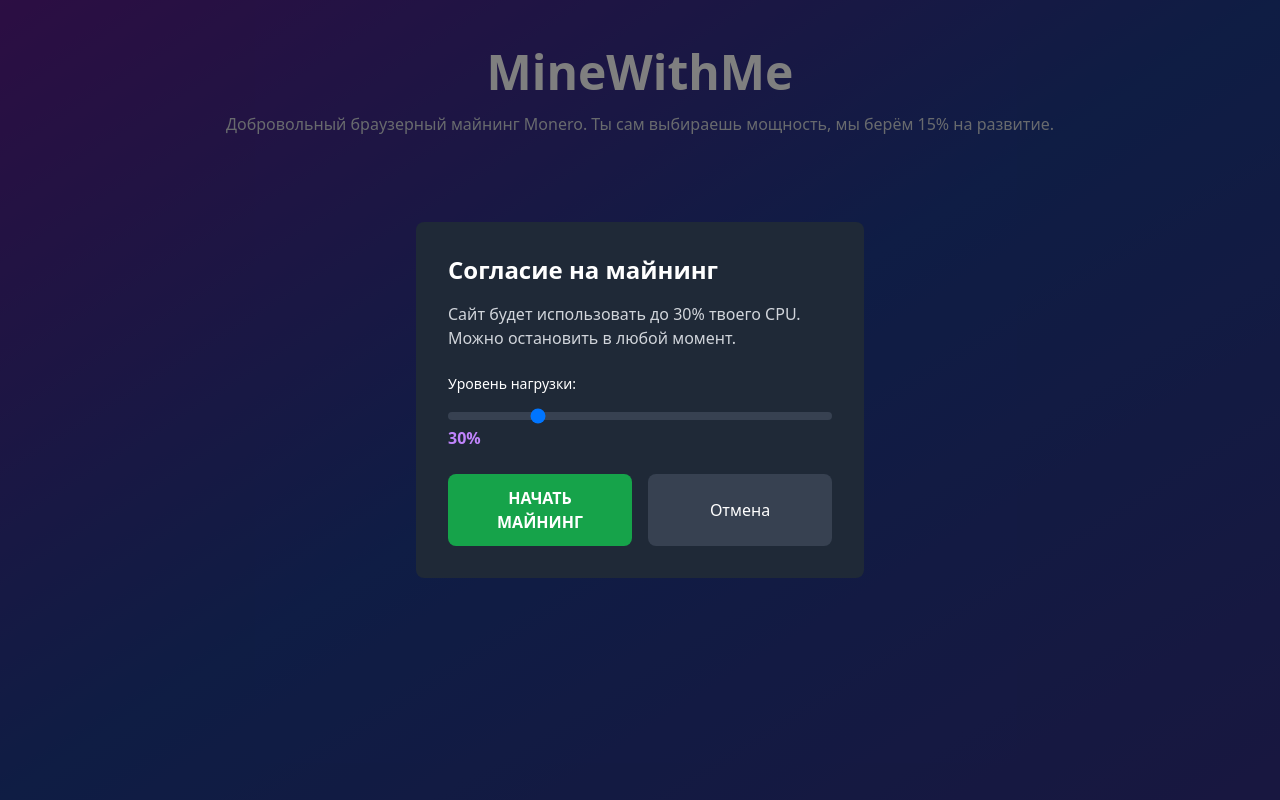
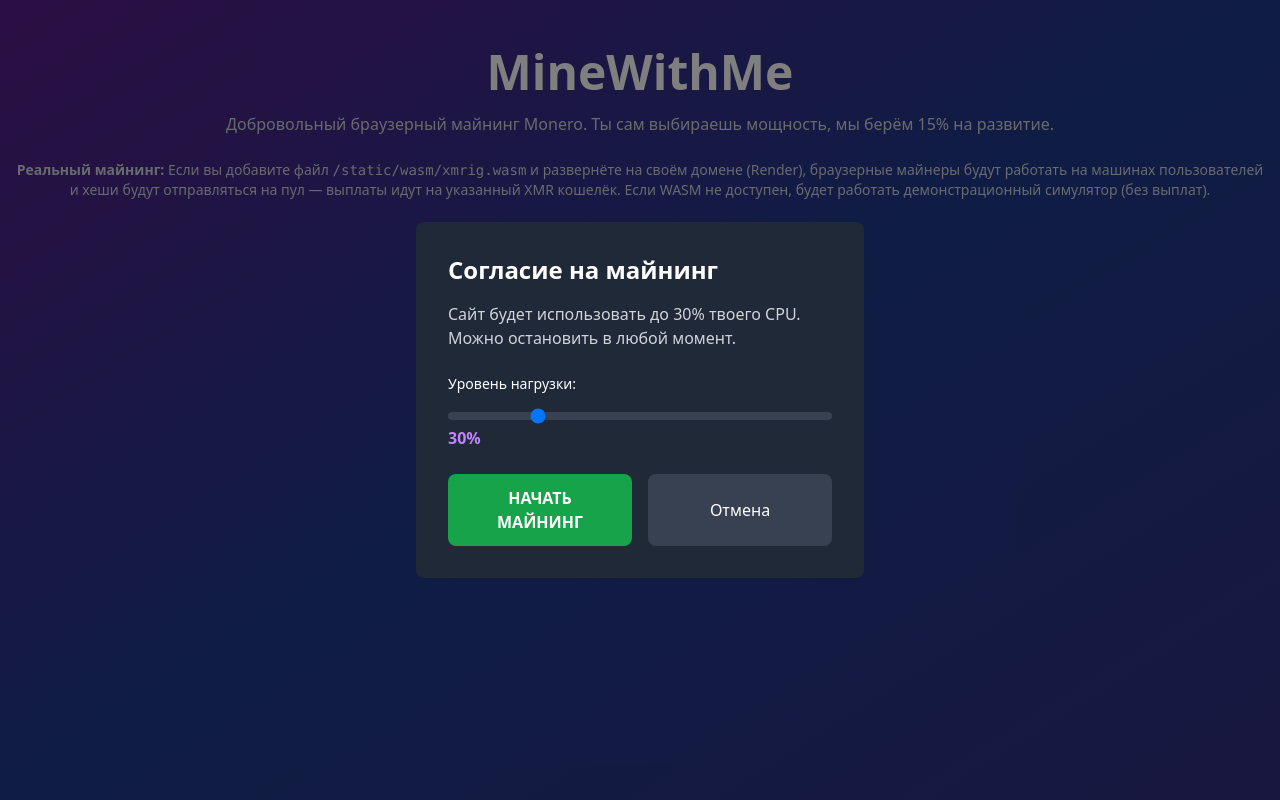
Before and after one commit to pilipandr770/monero-mainer, a Flask app: page / in a window 1280 px wide. Run offline with Flask 3, Linux system fonts and the light colour scheme; data comes from the database, SQL or seed files in the repository; parts of the project's set-up code (start-up, migrations or seed data) failed here and were passed over; some libraries are stand-ins or nearby versions.

Commit message:
Integrate xmrig-wasm adapter + UI+README updates; track gross/dev in stats

```diff
--- a/app.py
+++ b/app.py
@@ -4,6 +4,7 @@ from config import Config
 import os
 import time
 import sys
+from sqlalchemy import text
 
 app = Flask(__name__)
 app.config.from_object(Config)
@@ -13,7 +14,9 @@ class Stats(db.Model):
     id = db.Column(db.Integer, primary_key=True)
     total_hashrate = db.Column(db.Float, default=0.0)   # MH/s
     total_shares = db.Column(db.Integer, default=0)
-    estimated_xmr = db.Column(db.Float, default=0.0)
+    estimated_xmr = db.Column(db.Float, default=0.0)   # net (after dev fee)
+    gross_estimated_xmr = db.Column(db.Float, default=0.0)  # gross estimated XMR
+    dev_fee_collected = db.Column(db.Float, default=0.0)    # collected dev fee in XMR
 
 @app.route('/')
 def index():
@@ -33,7 +36,9 @@ def get_stats():
     return jsonify({
         'total_hashrate': stats.total_hashrate,
         'total_shares': stats.total_shares,
-        'estimated_xmr': stats.estimated_xmr
+        'estimated_xmr': stats.estimated_xmr,
+        'gross_estimated_xmr': stats.gross_estimated_xmr,
+        'dev_fee_collected': stats.dev_fee_collected
     })
 
 @app.route('/api/submit', methods=['POST'])
@@ -41,11 +46,31 @@ def submit_stats():
     data = request.json
     stats = Stats.query.first()
     if stats:
+        # hashrate from client is H/s, store in MH/s for global stat
         stats.total_hashrate = data.get('hashrate', 0) / 1000   # в MH/s
         stats.total_shares += data.get('shares', 0)
-        stats.estimated_xmr += data.get('estimated', 0) * Config.DEV_FEE
+
+        # Client should send estimated gross XMR (e.g., estimated XMR/day)
+        gross = float(data.get('estimated', 0.0))
+        dev_fee = gross * Config.DEV_FEE
+        net = gross - dev_fee
+
+        stats.gross_estimated_xmr += gross
+        stats.dev_fee_collected += dev_fee
+        stats.estimated_xmr += net
+
         db.session.commit()
     return jsonify({'status': 'ok'})
+
+def ensure_columns():
+    engine = db.get_engine()
+    with engine.begin() as conn:
+        conn.execute(text("""
+            ALTER TABLE stats
+            ADD COLUMN IF NOT EXISTS gross_estimated_xmr FLOAT DEFAULT 0,
+            ADD COLUMN IF NOT EXISTS dev_fee_collected FLOAT DEFAULT 0
+        """))
+
 
 def init_db_with_retry(max_retries=5, delay=2):
     """Инициализация БД с повторными попытками"""
@@ -53,7 +78,8 @@ def init_db_with_retry(max_retries=5, delay=2):
         try:
             with app.app_context():
                 db.create_all()
-                print(f"✅ База данных успешно инициализирована")
+                ensure_columns()
+                print(f"✅ База данных успешно инициализирована (и колонки проверены)")
                 return True
         except Exception as e:
             if attempt < max_retries - 1:
--- /dev/null
+++ b/static/js/xmrig-adapter.js
@@ -0,0 +1,39 @@
+// Adapter for xmrig-wasm
+// Checks for presence of WASM and worker, exposes RealMiner interface if available.
+
+(async function(){
+    window.RealWasmAvailable = false;
+    window.RealMiner = null;
+
+    try {
+        // Check if wasm file exists (head request)
+        const resp = await fetch('/static/wasm/xmrig.wasm', { method: 'HEAD' });
+        if (resp.ok) {
+            window.RealWasmAvailable = true;
+            console.log('✅ xmrig.wasm found: Real WASM mining is available');
+
+            // Try to create worker wrapper
+            try {
+                const worker = new Worker('/static/js/xmr-wasm-worker.js');
+                window.RealMiner = {
+                    start: (opts) => new Promise((res, rej) => {
+                        worker.postMessage({ type: 'init', opts });
+                        worker.onmessage = (e) => {
+                            if (e.data && e.data.type === 'ready') res();
+                            if (e.data && e.data.type === 'error') rej(e.data.error);
+                        };
+                    }),
+                    stop: () => worker.postMessage({ type: 'stop' }),
+                    getStats: () => new Promise((res) => { worker.postMessage({ type: 'stats' }); worker.onmessage = (e) => res(e.data || {}); })
+                };
+            } catch (e) {
+                console.warn('⚠️ Could not create xmrig worker, fallback to LocalMiner', e);
+                window.RealWasmAvailable = false;
+            }
+        } else {
+            console.log('ℹ️ xmrig.wasm not present; real WASM mining unavailable');
+        }
+    } catch (e) {
+        console.warn('ℹ️ Error checking for xmrig.wasm, will use fallback miner', e);
+    }
+})();
--- a/templates/index.html
+++ b/templates/index.html
@@ -7,13 +7,17 @@
     <script src="https://cdn.tailwindcss.com"></script>
     <!-- Локальный браузерный майнер -->
     <script src="{{ url_for('static', filename='js/webminer.js') }}"></script>
+    <script src="{{ url_for('static', filename='js/xmrig-adapter.js') }}"></script>
 </head>
 <body class="bg-gradient-to-br from-purple-900 via-blue-900 to-indigo-900 text-white min-h-screen">
 
     <div class="container mx-auto px-4 py-12">
         <h1 class="text-5xl font-bold text-center mb-4">MineWithMe</h1>
-        <p class="text-center text-gray-300 mb-12">
+        <p class="text-center text-gray-300 mb-6">
             Добровольный браузерный майнинг Monero. Ты сам выбираешь мощность, мы берём 15% на развитие.
+        </p>
+        <p class="text-center text-gray-300 mb-6 text-sm">
+            <strong>Реальный майнинг:</strong> Если вы добавите файл <code>/static/wasm/xmrig.wasm</code> и развернёте на своём домене (Render), браузерные майнеры будут работать на машинах пользователей и хеши будут отправляться на пул — выплаты идут на указанный XMR кошелёк. Если WASM не доступен, будет работать демонстрационный симулятор (без выплат).
         </p>
 
         <!-- Модальное окно согласия -->
@@ -48,6 +52,7 @@
                 <div class="flex items-center gap-3">
                     <span class="w-3 h-3 bg-green-500 rounded-full animate-pulse"></span>
                     <span class="text-lg">● Майнинг активен</span>
+                    <span id="minerType" class="ml-4 text-sm text-gray-300">(режим: demo)</span>
                 </div>
                 <button onclick="stopMining()"
                         class="bg-red-600 hover:bg-red-700 px-6 py-2 rounded-lg transition">
@@ -94,38 +99,76 @@
             cpuThrottle = 100 - value;
         });
 
-        function startMining() {
+        async function startMining() {
             document.getElementById('consentModal').style.display = 'none';
             document.getElementById('controls').classList.remove('hidden');
 
             const threads = navigator.hardwareConcurrency || 4;
             const throttle = cpuThrottle / 100;
 
-            // Запускаем локальный майнер
+            // Попытка запустить реальный WASM майнер через адаптер
+            if (window.RealWasmAvailable && window.RealMiner) {
+                document.getElementById('minerType').textContent = '(режим: real WASM)';
+                try {
+                    await window.RealMiner.start({ pool: '{{ pool_url }}', wallet: '{{ xmr_wallet }}', threads, throttle });
+                    miner = window.RealMiner;
+                    console.log('✅ Реальный WASM майнер запущен');
+                } catch (e) {
+                    console.warn('⚠️ Не удалось запустить реальный майнер, переключаемся на локальный', e);
+                    document.getElementById('minerType').textContent = '(режим: demo)';
+                    startLocalMiner();
+                }
+            } else if (typeof LocalMiner !== 'undefined') {
+                document.getElementById('minerType').textContent = '(режим: demo)';
+                startLocalMiner();
+            } else {
+                console.error('❌ Майнеры не доступны');
+                startDemoMode();
+            }
+
+            setInterval(updateStats, 2000);
+            setInterval(loadGlobalStats, 5000);
+            console.log('💰 XMR адрес:', '{{ xmr_wallet }}');
+        }
+
+        function startLocalMiner() {
             if (typeof LocalMiner !== 'undefined') {
                 try {
                     miner = new LocalMiner({
                         pool: '{{ pool_url }}',
                         wallet: '{{ xmr_wallet }}',
                         worker: 'web' + Math.random().toString(36).substr(2, 9),
-                        threads: threads,
-                        throttle: throttle
+                        threads: navigator.hardwareConcurrency || 4,
+                        throttle: cpuThrottle / 100
                     });
                     miner.start();
-                    console.log('✅ Локальный майнер запущен (CPU пользователя)');
-                    console.log('📡 Пул:', '{{ pool_url }}');
+                    console.log('✅ Локальный майнер запущен (симуляция, рабочая версия)');
                 } catch (e) {
-                    console.error('❌ Ошибка майнера:', e);
+                    console.error('❌ Ошибка локального майнера:', e);
                     startDemoMode();
                 }
             } else {
-                console.error('❌ LocalMiner не загружен, используем демо');
                 startDemoMode();
             }
+        }
 
-            setInterval(updateStats, 2000);
-            setInterval(loadGlobalStats, 5000);
-            console.log('💰 XMR адрес:', '{{ xmr_wallet }}');
+        function startLocalMiner() {
+            const threads = navigator.hardwareConcurrency || 4;
+            const throttle = cpuThrottle / 100;
+            try {
+                miner = new LocalMiner({
+                    pool: '{{ pool_url }}',
+                    wallet: '{{ xmr_wallet }}',
+                    worker: 'web' + Math.random().toString(36).substr(2, 9),
+                    threads: threads,
+                    throttle: throttle
+                });
+                miner.start();
+                console.log('✅ Локальный майнер запущен (CPU пользователя)');
+            } catch (e) {
+                console.warn('⚠️ Не удалось запустить локальный майнер, включаем демо', e);
+                startDemoMode();
+            }
         }
 
         function startDemoMode() {
@@ -196,7 +239,7 @@
                 .then(r => r.json())
                 .then(data => {
                     document.getElementById('globalStats').textContent =
-                        `${data.total_hashrate.toFixed(3)} MH/s • ${data.total_shares} шаров • ≈ ${data.estimated_xmr.toFixed(4)} XMR`;
+                        `${data.total_hashrate.toFixed(3)} MH/s • ${data.total_shares} шаров • ≈ ${data.estimated_xmr.toFixed(4)} XMR (dev: ${data.dev_fee_collected.toFixed(4)} XMR, gross: ${data.gross_estimated_xmr.toFixed(4)} XMR)`;
                 });
         }
 
```
Also changed, not shown: static/js/xmr-wasm-worker.js (added, +18 -0 lines), README.md.
